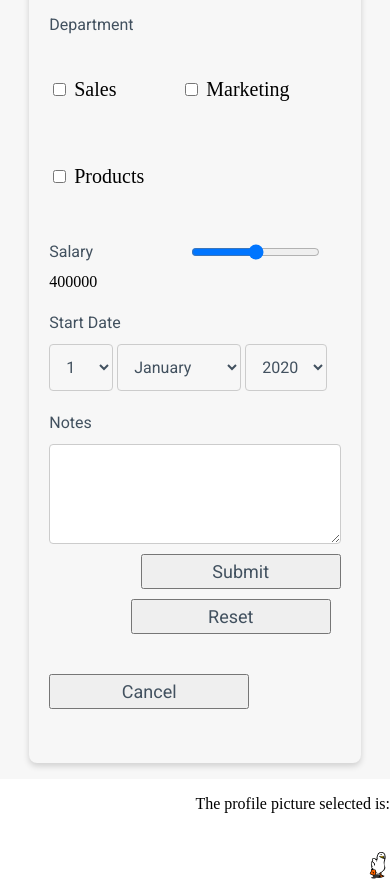
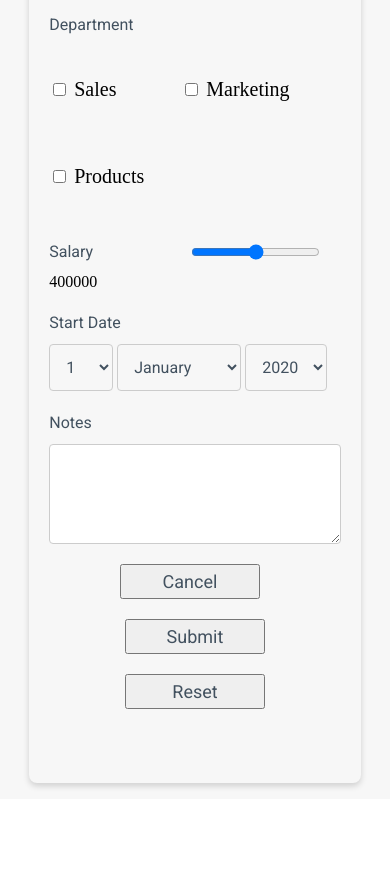
Before and after one commit to Shubham663/EmployeePayrollFormHTMLcss, a plain HTML site: page employeePayrollFormHtml.html in a window 390 px wide. Shown: the part 579-1462 px from the top of the page. After the commit the page ends 1378 px from the top, so only its background shows below. Drawn offline with Linux system fonts and the light colour scheme.

Commit message:
Edit: made the buttons responsive

```diff
--- a/employeePayrollForm.css
+++ b/employeePayrollForm.css
@@ -167,7 +167,7 @@ select{
 .resetButton{
     margin: 10px;
     font-size: 18px;
-    width: 200px;
+    width: 100px;
     justify-content: flex-end;
     align-items: center;
 }
@@ -176,7 +176,7 @@ select{
     width: 100%;
     display: flex;
     flex-direction: row;
-    flex-wrap: wrap;
+    /* flex-wrap: wrap; */
     justify-content: flex-end;
 }
 
@@ -374,6 +374,7 @@ td img{
     td,th{
         font-size: 10px;
         padding: 2px 3px;
+        word-break: break-all;
     }
     .dept-label{
         font-size: 10px;
@@ -382,18 +383,34 @@ td img{
         margin-top: 10px;
     }
     .submit-reset{
-        width: 100%;
+        /* width: 100%; */
         display: flex;
         flex-grow: 1;
-        flex-direction: row-reverse;
+        flex-direction: column;
+        align-items: flex-end;
+        flex-wrap: wrap;
         justify-content: space-between;
         margin-bottom: 20px;
     }
-    .submitButton{
+    /* .submitButton{
         margin: 0;
+    } */
+    .cancelButton{
+        width: 20px;
     }
     .button-parent{
-        flex-direction: column-reverse;
+        /* flex-direction: column; */
         align-items: flex-start;
     }
 }
+
+
+@media only screen and (max-width: 400px){
+    .button-parent{
+        flex-direction: column;
+        align-items: center;
+    }
+    .submit-reset{
+        align-items: center;
+    }
+}
--- a/employeePayrollFormHtml.html
+++ b/employeePayrollFormHtml.html
@@ -162,14 +162,14 @@
                 </div>
             </form>
         </div>
-        <div class="column-content">
+        <!-- <div class="column-content">
             <div class="submit-reset center">
                 <p>The profile picture selected is:<br></p>
             </div>
             <div class="submit-reset center">
                 <img src="images/clear.gif" class="imageProfile" alt="the image is not present in this directory">
             </div>
-        </div>
+        </div> -->
         <script>
             function myFunction(){
                 location.href="./AddEmployee.html";
```
